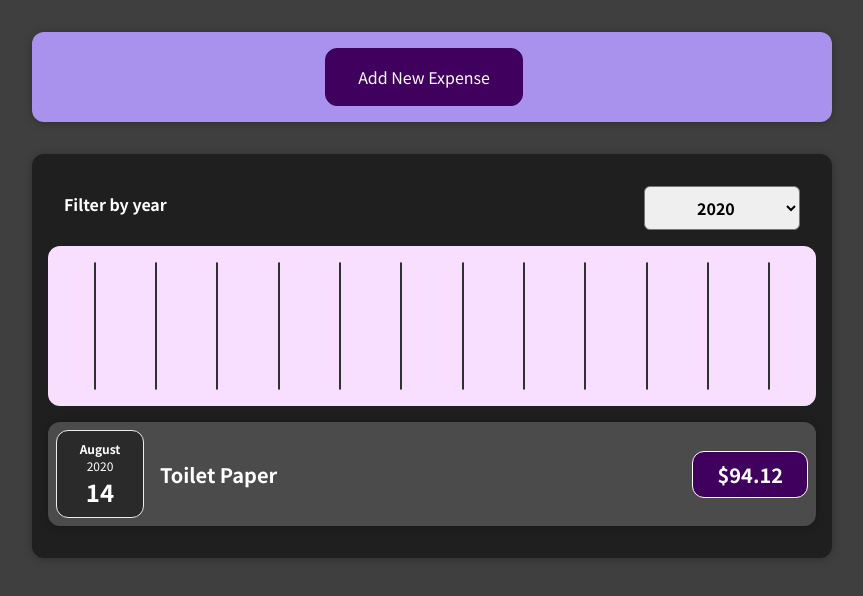
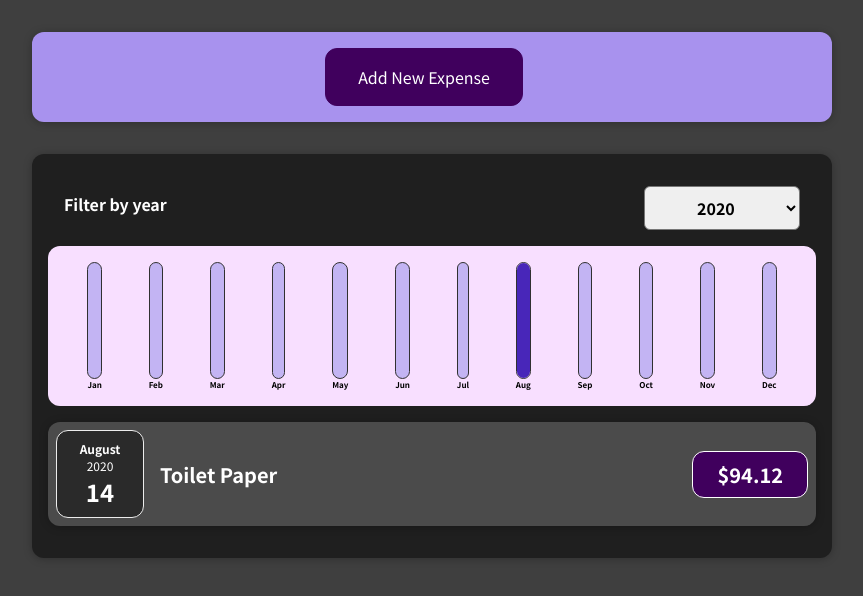
Before and after one commit to k-e-r/React, a React (Create React App) app in the folder react-complete-guide/: page / in a window 1280 px wide. Shown: the top 596 px of the page, without its empty margins (208-1071 px from the left). Built offline with nearby package versions, Linux system fonts and the light colour scheme.

Commit message:
modify name

```diff
--- a/react-complete-guide/src/components/Chart/ChartBar.js
+++ b/react-complete-guide/src/components/Chart/ChartBar.js
@@ -17,7 +17,7 @@ const ChartBar = (props) => {
           style={{ height: barFillHeight }}
         ></div>
       </div>
-      <div className='chart-bar__label'>{props.lable}</div>
+      <div className='chart-bar__label'>{props.label}</div>
     </div>
   );
 };
```
